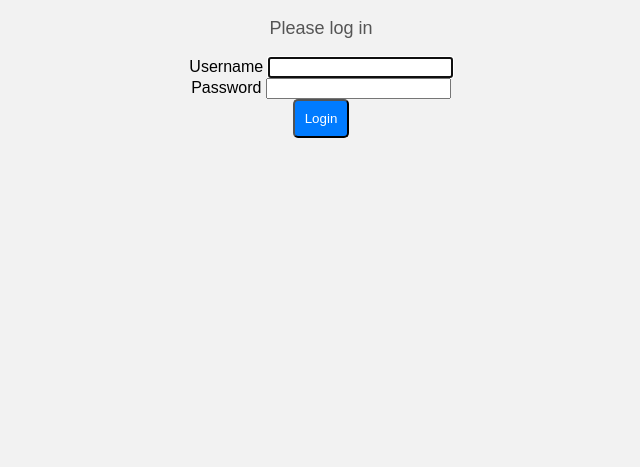
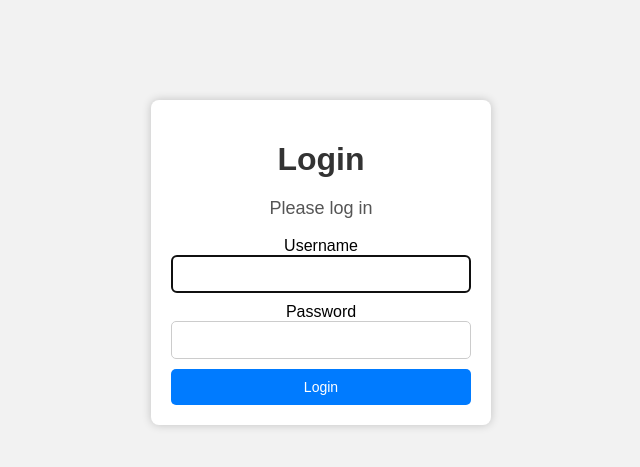
Before and after one commit to tomasszyszkowicz/WeatherApp, a Django app: page /login/ in a window 1280 px wide. Shown: the top 467 px of the page, without its empty margins (319-959 px from the left). Run offline with Django 5.2, Linux system fonts and the light colour scheme.

Commit message:
styled the login nad register.html (#10)

```diff
--- a/main/static/main/style.css
+++ b/main/static/main/style.css
@@ -229,5 +229,60 @@ h1, .sub-heading {
 
 .day-container p {
     font-size: 12px; /* Override the font-size */
-    color: black; /* Override the color */
+    color: #000000; /* Override the color */
 }
+
+.login-container {
+    width: 300px;
+    padding: 20px;
+    margin: 100px auto;
+    background-color: #ffffff;
+    border-radius: 8px;
+    box-shadow: 0px 0px 10px rgba(0, 0, 0, 0.2);
+}
+
+.login-container h1 {
+    color: #333;
+    text-align: center;
+    margin-bottom: 20px;
+}
+
+.login-container input[type="text"], .login-container input[type="password"], .login-container input[type="email"]{
+    width: 100%;
+    padding: 10px;
+    margin-bottom: 10px;
+    border: 1px solid #ccc;
+    border-radius: 5px;
+    font-size: 14px;
+    box-sizing: border-box;
+}
+
+.login-container button {
+    width: 100%;
+    padding: 10px;
+    background-color: #007bff;
+    color: #fff;
+    border: none;
+    border-radius: 5px;
+    cursor: pointer;
+    font-size: 14px;
+    transition: background-color 0.3s ease;
+}
+
+.login-container button:hover {
+    background-color: #0056b3;
+}
+
+.login-container p {
+    text-align: center;
+    margin-top: 20px;
+}
+
+.login-container p a {
+    color: #007bff;
+    text-decoration: none;
+}
+
+.login-container p a:hover {
+    text-decoration: underline;
+}
--- a/main/templates/login.html
+++ b/main/templates/login.html
@@ -12,6 +12,8 @@
     </style>
 </head>
 <body>
+    <div class="login-container">
+        <h1>Login</h1>
         {% if user.is_authenticated %}
             <p>You are already logged in as {{ user.username }}.</p>
             <a href="{% url 'home' %}">Go to Home Page</a>
@@ -37,5 +39,6 @@
                 <button type="submit">Login</button>
             </form>
         {% endif %}
+    </div>
 </body>
 </html>
--- a/main/templates/register.html
+++ b/main/templates/register.html
@@ -12,6 +12,7 @@
     </style>
 </head>
 <body>
+    <div class="login-container">
         <h2>Register</h2>
         <form method="post">
             {% csrf_token %}
@@ -45,5 +46,6 @@
             </div>
             <button type="submit">Register</button>
         </form>
+    </div>
 </body>
 </html>
--- a/requirements.txt
+++ b/requirements.txt
@@ -12,3 +12,4 @@ tenacity==8.2.3
 typing_extensions==4.10.0
 urllib3==2.2.1
 whitenoise==6.6.0
+python-dotenv==1.0.0
--- a/weather_app/settings.py
+++ b/weather_app/settings.py
@@ -12,6 +12,10 @@ https://docs.djangoproject.com/en/5.0/ref/settings/
 
 from pathlib import Path
 import os
+
+from dotenv import load_dotenv
+
+load_dotenv()
 
 # Build paths inside the project like this: BASE_DIR / 'subdir'.
 BASE_DIR = Path(__file__).resolve().parent.parent
```
Lines whose indentation alone changed are shown as unchanged.
